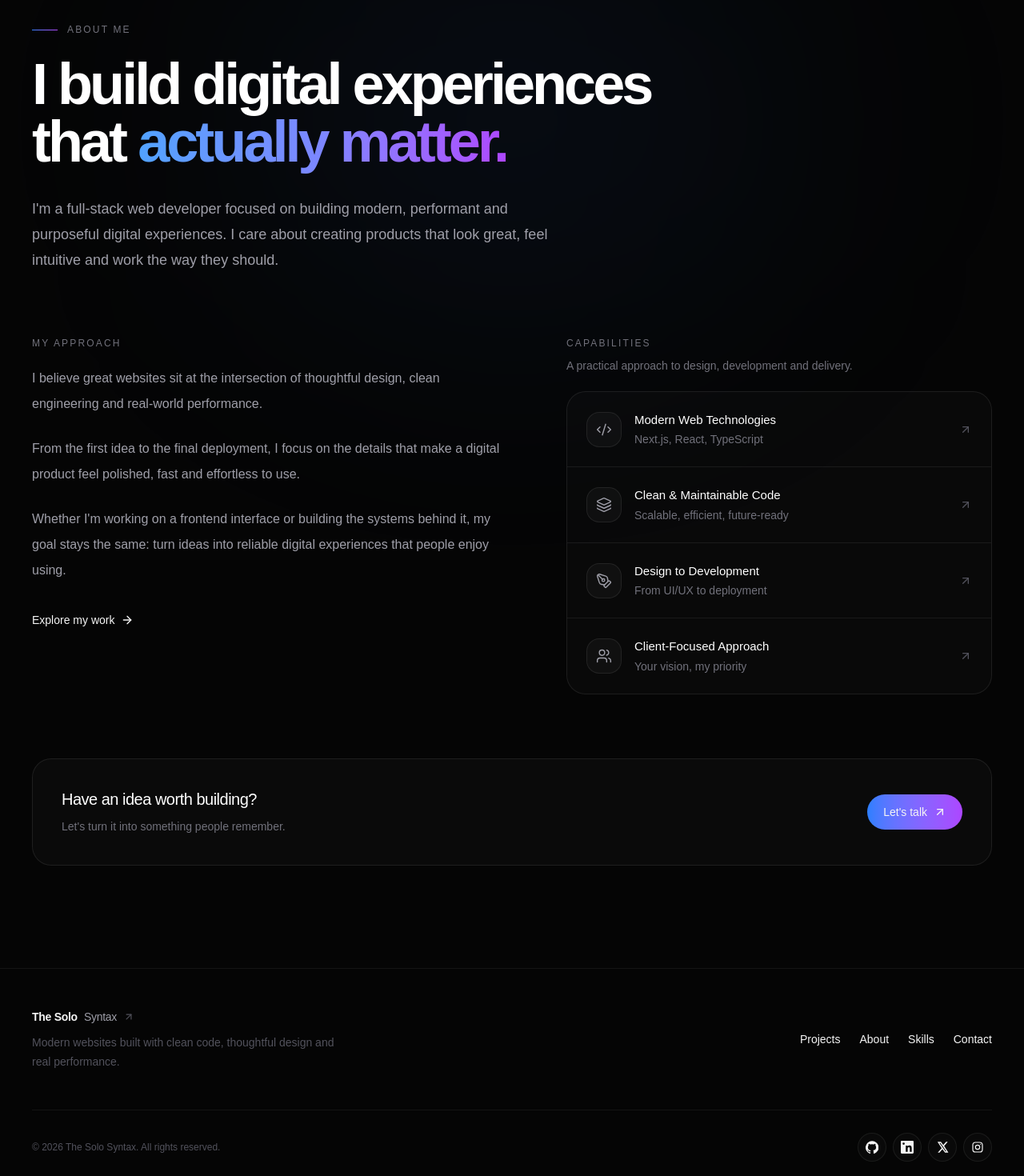
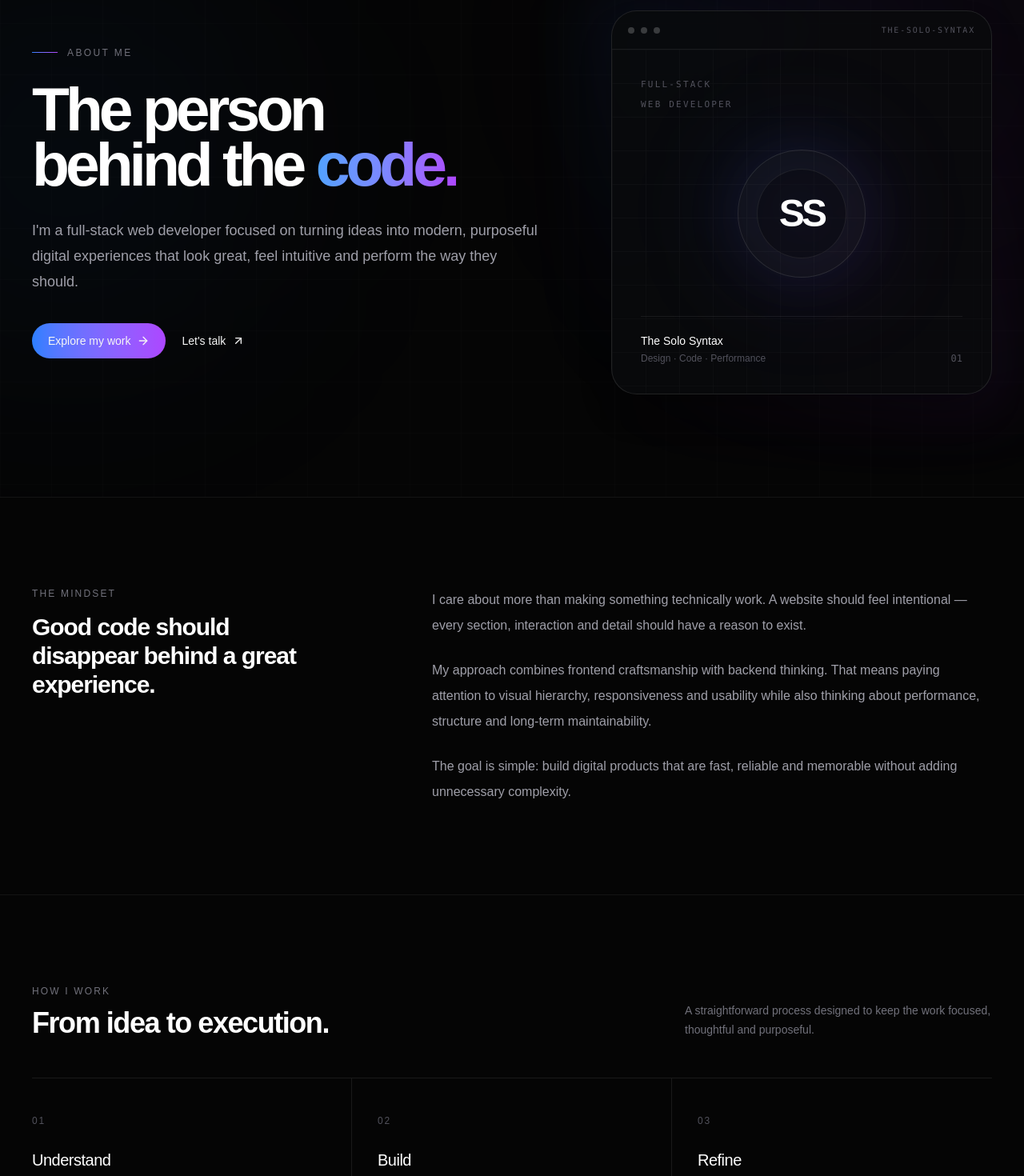
Before and after one commit to its-razahasnain/the-solo-syntax-web-portfolio, a Next.js app: page /about in a window 1280 px wide. Shown: the part 180-1650 px from the top of the page at 80% size. Built offline with nearby package versions, Linux system fonts and the light colour scheme.

Commit message:
feat: refine dedicated about page design

```diff
--- a/src/components/sections/about-page.tsx
+++ b/src/components/sections/about-page.tsx
@@ -17,142 +17,356 @@ const icons = {
   users: Users,
 } as const;
 
+const process = [
+  {
+    number: "01",
+    title: "Understand",
+    description:
+      "I start by understanding the idea, the audience and what the product actually needs to achieve.",
+  },
+  {
+    number: "02",
+    title: "Build",
+    description:
+      "I turn the direction into a polished interface backed by clean, scalable and maintainable code.",
+  },
+  {
+    number: "03",
+    title: "Refine",
+    description:
+      "I focus on the details, performance and responsiveness that make the final experience feel complete.",
+  },
+] as const;
+
 export function AboutPage() {
   return (
+    <div className="relative overflow-hidden">
+      {/* =========================================================
+          ABOUT HERO
+      ========================================================= */}
       <section className="relative overflow-hidden border-b border-white/[0.06]">
-      {/* Ambient glow */}
+        {/* Ambient glows */}
         <div
           aria-hidden="true"
-        className="pointer-events-none absolute left-1/2 top-0 h-[500px] w-[700px] -translate-x-1/2 rounded-full bg-blue-500/[0.06] blur-[140px]"
+          className="pointer-events-none absolute -left-32 top-20 h-[420px] w-[420px] rounded-full bg-blue-500/[0.07] blur-[140px]"
         />
 
-      <div className="relative mx-auto max-w-[1440px] px-5 py-24 sm:px-8 sm:py-32 lg:px-10">
-        {/* Header */}
-        <div className="max-w-4xl">
-          <div className="mb-6 flex items-center gap-3">
+        <div
+          aria-hidden="true"
+          className="pointer-events-none absolute right-[-100px] top-[-100px] h-[500px] w-[500px] rounded-full bg-purple-500/[0.07] blur-[150px]"
+        />
+
+        {/* Subtle grid */}
+        <div
+          aria-hidden="true"
+          className="pointer-events-none absolute inset-0 opacity-[0.025]"
+          style={{
+            backgroundImage:
+              "linear-gradient(rgba(255,255,255,0.5) 1px, transparent 1px), linear-gradient(90deg, rgba(255,255,255,0.5) 1px, transparent 1px)",
+            backgroundSize: "64px 64px",
+          }}
+        />
+
+        <div className="relative mx-auto max-w-[1440px] px-5 pb-20 pt-16 sm:px-8 sm:pb-28 sm:pt-24 lg:px-10 lg:pb-32 lg:pt-28">
+          <div className="grid gap-14 lg:grid-cols-[1.15fr_0.85fr] lg:items-center lg:gap-20">
+            {/* Left */}
+            <div>
+              <div className="mb-7 flex items-center gap-3">
                 <span className="h-px w-8 bg-gradient-to-r from-blue-500 to-purple-500" />
-            <span className="text-xs font-medium uppercase tracking-[0.18em] text-zinc-500">
+
+                <span className="text-xs font-medium uppercase tracking-[0.2em] text-zinc-500">
                   About me
                 </span>
               </div>
 
-          <h1 className="text-5xl font-semibold tracking-[-0.055em] text-white sm:text-6xl lg:text-7xl">
-            I build digital experiences that{" "}
+              <h1 className="max-w-4xl text-[clamp(3.25rem,6vw,6.5rem)] font-semibold leading-[0.9] tracking-[-0.065em] text-white">
+                The person
+                <br />
+                behind the{" "}
                 <span className="bg-gradient-to-r from-blue-400 via-indigo-400 to-purple-500 bg-clip-text text-transparent">
-              actually matter.
+                  code.
                 </span>
               </h1>
 
               <p className="mt-8 max-w-2xl text-base leading-8 text-zinc-400 sm:text-lg">
-            I&apos;m a full-stack web developer focused on building modern,
-            performant and purposeful digital experiences. I care about
-            creating products that look great, feel intuitive and work the way
-            they should.
-          </p>
-        </div>
-
-        {/* Main content */}
-        <div className="mt-20 grid gap-16 lg:grid-cols-[1.05fr_0.95fr] lg:gap-20">
-          {/* Story */}
-          <div>
-            <p className="mb-5 text-xs font-medium uppercase tracking-[0.18em] text-zinc-500">
-              My approach
+                I&apos;m a full-stack web developer focused on turning ideas
+                into modern, purposeful digital experiences that look great,
+                feel intuitive and perform the way they should.
               </p>
 
-            <div className="space-y-6 text-[15px] leading-8 text-zinc-400 sm:text-base">
-              <p>
-                I believe great websites sit at the intersection of thoughtful
-                design, clean engineering and real-world performance.
-              </p>
-
-              <p>
-                From the first idea to the final deployment, I focus on the
-                details that make a digital product feel polished, fast and
-                effortless to use.
-              </p>
-
-              <p>
-                Whether I&apos;m working on a frontend interface or building
-                the systems behind it, my goal stays the same: turn ideas into
-                reliable digital experiences that people enjoy using.
-              </p>
-            </div>
-
+              <div className="mt-9 flex flex-wrap items-center gap-5">
                 <Link
                   href="/projects"
-              className="group mt-9 inline-flex items-center gap-2 text-sm font-medium text-white transition-colors duration-200 hover:text-zinc-300"
+                  className="group inline-flex items-center gap-2 rounded-full bg-gradient-to-r from-blue-500 to-purple-500 px-5 py-3 text-sm font-medium text-white transition-all duration-300 hover:opacity-90"
                 >
                   Explore my work
                   <ArrowRight className="h-4 w-4 transition-transform duration-300 group-hover:translate-x-1" />
                 </Link>
+
+                <Link
+                  href="/contact"
+                  className="group inline-flex items-center gap-2 text-sm font-medium text-zinc-400 transition-colors duration-200 hover:text-white"
+                >
+                  Let&apos;s talk
+                  <ArrowUpRight className="h-4 w-4 transition-transform duration-300 group-hover:-translate-y-0.5 group-hover:translate-x-0.5" />
+                </Link>
+              </div>
             </div>
 
-          {/* Capabilities */}
+            {/* Right visual */}
+            <div className="relative mx-auto w-full max-w-[500px] lg:ml-auto">
+              <div
+                aria-hidden="true"
+                className="absolute -inset-8 rounded-[3rem] bg-gradient-to-br from-blue-500/[0.08] via-transparent to-purple-500/[0.08] blur-2xl"
+              />
+
+              <div className="relative overflow-hidden rounded-[2rem] border border-white/[0.1] bg-[#090a0d]/90 shadow-2xl shadow-black/30">
+                {/* Window top */}
+                <div className="flex items-center justify-between border-b border-white/[0.07] px-5 py-4">
+                  <div className="flex items-center gap-2">
+                    <span className="h-2 w-2 rounded-full bg-white/20" />
+                    <span className="h-2 w-2 rounded-full bg-white/20" />
+                    <span className="h-2 w-2 rounded-full bg-white/20" />
+                  </div>
+
+                  <span className="font-mono text-[10px] uppercase tracking-[0.18em] text-zinc-600">
+                    the-solo-syntax
+                  </span>
+                </div>
+
+                {/* Visual content */}
+                <div className="relative min-h-[390px] overflow-hidden p-7 sm:min-h-[430px] sm:p-9">
+                  <div
+                    aria-hidden="true"
+                    className="absolute inset-0 opacity-[0.035]"
+                    style={{
+                      backgroundImage:
+                        "linear-gradient(rgba(255,255,255,0.7) 1px, transparent 1px), linear-gradient(90deg, rgba(255,255,255,0.7) 1px, transparent 1px)",
+                      backgroundSize: "42px 42px",
+                    }}
+                  />
+
+                  <div className="relative flex h-full min-h-[340px] flex-col justify-between">
                     <div>
-            <div className="mb-5">
+                      <p className="font-mono text-[11px] uppercase tracking-[0.2em] text-zinc-600">
+                        Full-stack
+                      </p>
+
+                      <p className="mt-2 font-mono text-[11px] uppercase tracking-[0.2em] text-zinc-600">
+                        Web developer
+                      </p>
+                    </div>
+
+                    <div className="relative py-12">
+                      <div className="absolute left-1/2 top-1/2 h-44 w-44 -translate-x-1/2 -translate-y-1/2 rounded-full bg-gradient-to-br from-blue-500/20 via-indigo-500/10 to-purple-500/20 blur-3xl" />
+
+                      <div className="relative mx-auto flex h-40 w-40 items-center justify-center rounded-full border border-white/[0.1] bg-white/[0.025] shadow-[0_0_80px_rgba(99,102,241,0.08)]">
+                        <div className="flex h-28 w-28 items-center justify-center rounded-full border border-white/[0.08] bg-black/30">
+                          <span className="text-5xl font-semibold tracking-[-0.08em] text-white">
+                            SS
+                          </span>
+                        </div>
+                      </div>
+                    </div>
+
+                    <div className="flex items-end justify-between border-t border-white/[0.07] pt-5">
+                      <div>
+                        <p className="text-sm font-medium text-white">
+                          The Solo Syntax
+                        </p>
+                        <p className="mt-1 text-xs text-zinc-600">
+                          Design · Code · Performance
+                        </p>
+                      </div>
+
+                      <span className="font-mono text-xs text-zinc-600">
+                        01
+                      </span>
+                    </div>
+                  </div>
+                </div>
+              </div>
+            </div>
+          </div>
+        </div>
+      </section>
+
+      {/* =========================================================
+          MINDSET
+      ========================================================= */}
+      <section className="relative border-b border-white/[0.06]">
+        <div className="mx-auto grid max-w-[1440px] gap-12 px-5 py-20 sm:px-8 sm:py-24 lg:grid-cols-[0.75fr_1.25fr] lg:gap-20 lg:px-10 lg:py-28">
+          <div>
+            <p className="text-xs font-medium uppercase tracking-[0.18em] text-zinc-500">
+              The mindset
+            </p>
+
+            <h2 className="mt-4 max-w-sm text-2xl font-semibold tracking-[-0.035em] text-white sm:text-3xl">
+              Good code should disappear behind a great experience.
+            </h2>
+          </div>
+
+          <div className="max-w-3xl space-y-6 text-[15px] leading-8 text-zinc-400 sm:text-base">
+            <p>
+              I care about more than making something technically work. A
+              website should feel intentional — every section, interaction and
+              detail should have a reason to exist.
+            </p>
+
+            <p>
+              My approach combines frontend craftsmanship with backend
+              thinking. That means paying attention to visual hierarchy,
+              responsiveness and usability while also thinking about
+              performance, structure and long-term maintainability.
+            </p>
+
+            <p>
+              The goal is simple: build digital products that are fast,
+              reliable and memorable without adding unnecessary complexity.
+            </p>
+          </div>
+        </div>
+      </section>
+
+      {/* =========================================================
+          PROCESS
+      ========================================================= */}
+      <section className="relative border-b border-white/[0.06]">
+        <div className="mx-auto max-w-[1440px] px-5 py-20 sm:px-8 sm:py-24 lg:px-10 lg:py-28">
+          <div className="mb-12 flex flex-col justify-between gap-5 sm:flex-row sm:items-end">
+            <div>
+              <p className="mb-3 text-xs font-medium uppercase tracking-[0.18em] text-zinc-500">
+                How I work
+              </p>
+
+              <h2 className="text-3xl font-semibold tracking-[-0.04em] text-white sm:text-4xl">
+                From idea to execution.
+              </h2>
+            </div>
+
+            <p className="max-w-sm text-sm leading-6 text-zinc-500">
+              A straightforward process designed to keep the work focused,
+              thoughtful and purposeful.
+            </p>
+          </div>
+
+          <div className="grid border-y border-white/[0.08] md:grid-cols-3 md:divide-x md:divide-white/[0.08]">
+            {process.map((item) => (
+              <div
+                key={item.number}
+                className="group px-1 py-8 md:px-8 md:py-10 first:md:pl-0 last:md:pr-0"
+              >
+                <span className="text-xs font-medium tracking-[0.16em] text-zinc-600">
+                  {item.number}
+                </span>
+
+                <h3 className="mt-6 text-xl font-medium tracking-tight text-white">
+                  {item.title}
+                </h3>
+
+                <p className="mt-3 max-w-sm text-sm leading-7 text-zinc-500">
+                  {item.description}
+                </p>
+
+                <div className="mt-8 h-px w-10 bg-gradient-to-r from-blue-500 to-purple-500 opacity-60 transition-all duration-300 group-hover:w-16" />
+              </div>
+            ))}
+          </div>
+        </div>
+      </section>
+
+      {/* =========================================================
+          CAPABILITIES
+      ========================================================= */}
+      <section className="relative border-b border-white/[0.06]">
+        <div className="mx-auto grid max-w-[1440px] gap-12 px-5 py-20 sm:px-8 sm:py-24 lg:grid-cols-[0.75fr_1.25fr] lg:gap-20 lg:px-10 lg:py-28">
+          <div>
             <p className="text-xs font-medium uppercase tracking-[0.18em] text-zinc-500">
               Capabilities
             </p>
 
-              <p className="mt-2 text-sm leading-6 text-zinc-500">
-                A practical approach to design, development and delivery.
+            <h2 className="mt-4 max-w-sm text-3xl font-semibold tracking-[-0.04em] text-white sm:text-4xl">
+              What I bring to the table.
+            </h2>
+
+            <p className="mt-5 max-w-sm text-sm leading-7 text-zinc-500">
+              The tools and principles I use to turn concepts into polished
+              digital products.
             </p>
           </div>
 
-            <div className="divide-y divide-white/[0.07] rounded-3xl border border-white/[0.08] bg-white/[0.02]">
+          <div className="grid gap-3 sm:grid-cols-2">
             {capabilities.map((capability) => {
               const Icon = icons[capability.icon];
 
               return (
                 <div
                   key={capability.title}
-                    className="group flex items-center gap-4 p-5 transition-colors duration-300 hover:bg-white/[0.025] sm:p-6"
+                  className="group rounded-2xl border border-white/[0.08] bg-white/[0.02] p-6 transition-all duration-300 hover:border-white/[0.14] hover:bg-white/[0.035]"
                 >
-                    <div className="flex h-11 w-11 shrink-0 items-center justify-center rounded-2xl border border-white/[0.08] bg-white/[0.03] text-zinc-400 transition-all duration-300 group-hover:border-white/[0.14] group-hover:text-white">
+                  <div className="flex h-10 w-10 items-center justify-center rounded-xl border border-white/[0.08] bg-white/[0.03] text-zinc-400 transition-colors duration-300 group-hover:text-white">
                     <Icon className="h-5 w-5" strokeWidth={1.7} />
                   </div>
 
-                    <div className="min-w-0">
-                      <h2 className="text-sm font-medium text-white sm:text-[15px]">
+                  <h3 className="mt-6 text-sm font-medium text-white sm:text-[15px]">
                     {capability.title}
-                      </h2>
+                  </h3>
 
-                      <p className="mt-1 text-sm text-zinc-500">
+                  <p className="mt-2 text-sm leading-6 text-zinc-500">
                     {capability.description}
                   </p>
-                    </div>
-
-                    <ArrowUpRight className="ml-auto h-4 w-4 shrink-0 text-zinc-600 transition-all duration-300 group-hover:-translate-y-0.5 group-hover:translate-x-0.5 group-hover:text-zinc-300" />
                 </div>
               );
             })}
           </div>
         </div>
-        </div>
+      </section>
 
-        {/* Bottom CTA */}
-        <div className="mt-20 rounded-3xl border border-white/[0.08] bg-white/[0.025] p-7 sm:p-9">
-          <div className="flex flex-col justify-between gap-7 sm:flex-row sm:items-center">
+      {/* =========================================================
+          CTA
+      ========================================================= */}
+      <section className="relative">
+        <div className="mx-auto max-w-[1440px] px-5 py-20 sm:px-8 sm:py-24 lg:px-10 lg:py-28">
+          <div className="relative overflow-hidden rounded-[2rem] border border-white/[0.09] bg-white/[0.025] px-6 py-12 sm:px-10 sm:py-14 lg:px-14">
+            <div
+              aria-hidden="true"
+              className="pointer-events-none absolute right-[-120px] top-[-180px] h-[400px] w-[400px] rounded-full bg-purple-500/[0.08] blur-[120px]"
+            />
+
+            <div className="relative flex flex-col justify-between gap-10 lg:flex-row lg:items-end">
               <div>
-              <p className="text-lg font-medium tracking-tight text-white sm:text-xl">
-                Have an idea worth building?
+                <p className="text-xs font-medium uppercase tracking-[0.18em] text-zinc-500">
+                  Let&apos;s build
                 </p>
 
-              <p className="mt-2 text-sm leading-6 text-zinc-500">
-                Let&apos;s turn it into something people remember.
-              </p>
+                <h2 className="mt-4 max-w-2xl text-3xl font-semibold tracking-[-0.045em] text-white sm:text-4xl lg:text-5xl">
+                  Have an idea?
+                  <br />
+                  <span className="bg-gradient-to-r from-blue-400 via-indigo-400 to-purple-500 bg-clip-text text-transparent">
+                    Let&apos;s make it real.
+                  </span>
+                </h2>
               </div>
 
               <Link
                 href="/contact"
-              className="group inline-flex w-fit shrink-0 items-center gap-2 rounded-full bg-gradient-to-r from-blue-500 to-purple-500 px-5 py-3 text-sm font-medium text-white transition-all duration-300 hover:opacity-90"
+                className="group inline-flex w-fit shrink-0 items-center gap-2 rounded-full bg-gradient-to-r from-blue-500 to-purple-500 px-6 py-3.5 text-sm font-medium text-white transition-all duration-300 hover:opacity-90"
               >
-              Let&apos;s talk
+                Start a conversation
                 <ArrowUpRight className="h-4 w-4 transition-transform duration-300 group-hover:-translate-y-0.5 group-hover:translate-x-0.5" />
               </Link>
             </div>
+
+            <Link
+              href="/projects"
+              className="group relative mt-8 inline-flex items-center gap-2 text-sm font-medium text-zinc-400 transition-colors duration-200 hover:text-white"
+            >
+              Or explore my projects
+              <ArrowRight className="h-4 w-4 transition-transform duration-200 group-hover:translate-x-1" />
+            </Link>
           </div>
         </div>
       </section>
+    </div>
   );
 }
```
Lines whose indentation alone changed are shown as unchanged.
